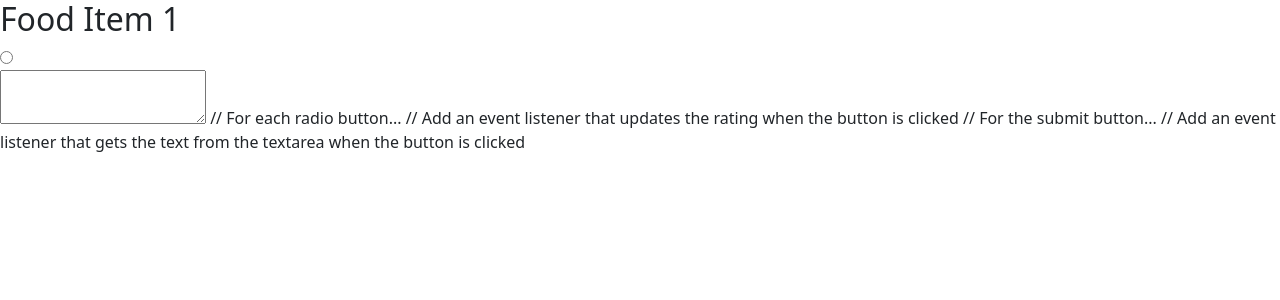
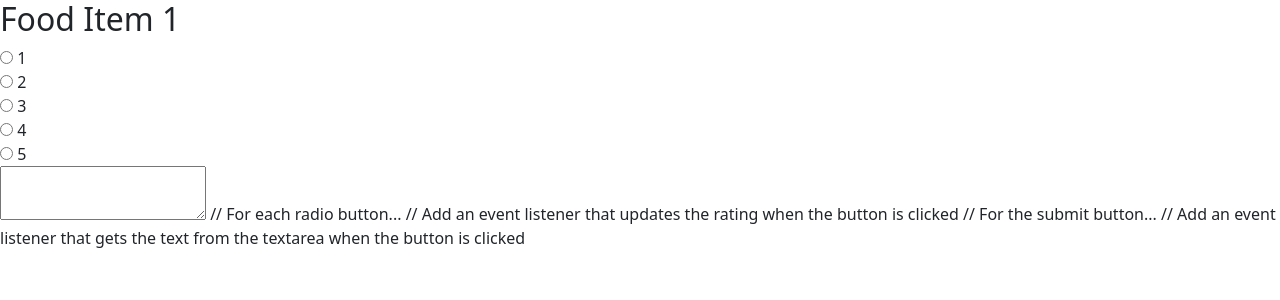
Before and after one commit to alexli2800/CS50project, a Flask app: template templates/lunch.html in a window 1280 px wide. Shown: the top 300 px of the page. Run offline with Flask 3, Linux system fonts and the light colour scheme; the template is opened without the code that fills it, so the values that code supplies are empty; some libraries are stand-ins or nearby versions.

Commit message:
Fri, Dec 1, 2023, 10:50 PM -05:00

```diff
--- a/templates/lunch.html
+++ b/templates/lunch.html
@@ -10,15 +10,24 @@
     </head>
     <h2>Food Item 1</h2>
     <div class="rating">
-        <input type="radio" id="star5" name="rating1" value="5" />
-        <!-- More radio buttons for the other stars -->
+        <form>
+            <input type="radio" id="1" name="rating" value="1">
+            <label for="1">1</label><br>
+            <input type="radio" id="2" name="rating" value="2">
+            <label for="2">2</label><br>
+            <input type="radio" id="3" name="rating" value="3">
+            <label for="3">3</label><br>
+            <input type="radio" id="4" name="rating" value="4">
+            <label for="4">4</label><br>
+            <input type="radio" id="5" name="rating" value="5">
+            <label for="5">5</label><br>
+          </form>
     </div>
     <textarea id="review1" name="review1"></textarea>
-
-    <script src="script.js"></script>
-
     // For each radio button...
     // Add an event listener that updates the rating when the button is clicked
 
     // For the submit button...
     // Add an event listener that gets the text from the textarea when the button is clicked
+
+    <script src="script.js"></script>
```
